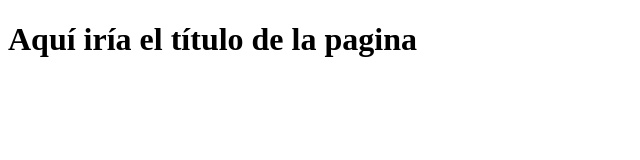
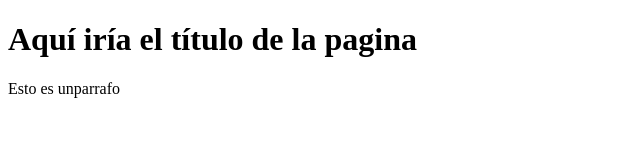
Before and after one commit to caminanvidam/Proyecto-web-emresa-C, a plain HTML site: page index.html in a window 1280 px wide. Shown: the whole page, without its empty margins (0-640 px from the left). Drawn offline with Linux system fonts and the light colour scheme.

Commit message:
Update index.html

```diff
--- a/index.html
+++ b/index.html
@@ -8,5 +8,6 @@
 </head>
 <body>
     <h1>Aquí iría el título de la pagina</h1>
+    <p>Esto es unparrafo<p>
 </body>
 </html>
```
